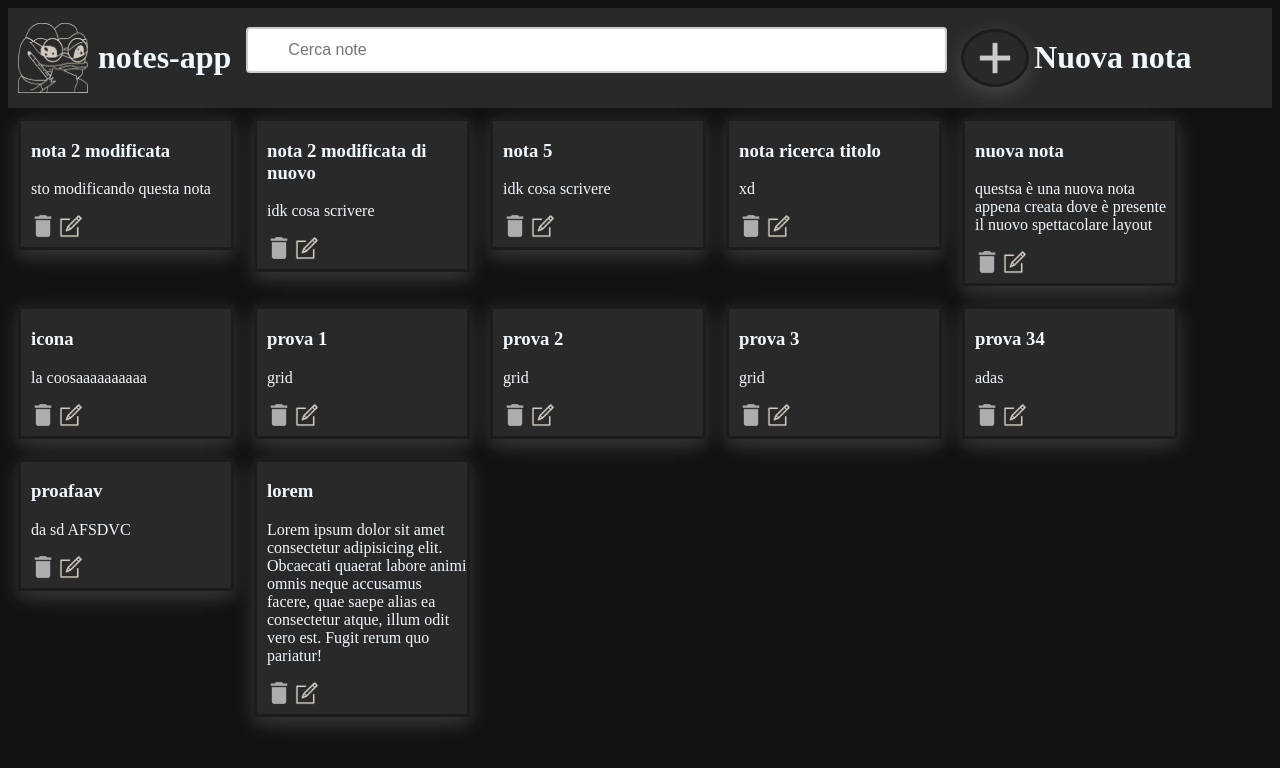
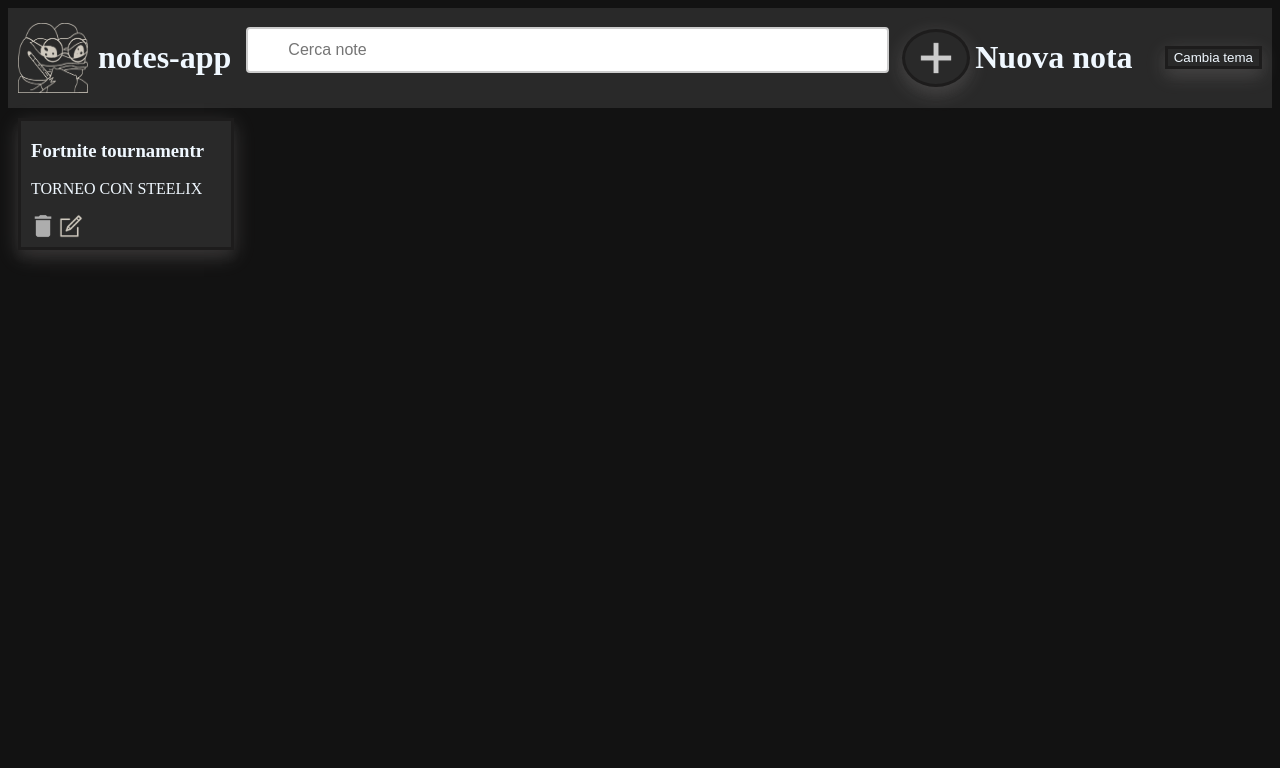
Before and after one commit to eleonora17/notes-app, a PHP site: page /index.php?action=showAll in a window 1280 px wide. Shown: the top 768 px of the page. Run offline with PHP 8.4, Linux system fonts and the light colour scheme.

Commit message:
add theme switch

```diff
--- a/Models/Note.php
+++ b/Models/Note.php
@@ -65,8 +65,8 @@ class Note
                 ";
                 ?>
                 <div class="toolbar">
-                    <a href='index.php?action=delete&id=<?php echo "$this->id"?>'><img src="./styles/imgs/wtrashcan.png"></a>
-                    <a href='index.php?action=edit&id=<?php echo "$this->id"?>'><img src="./styles/imgs/wedit.png"></a>
+                    <a href='index.php?action=delete&id=<?php echo "$this->id"?>'><img src="./styles/imgs/dark/trashcan.png"></a>
+                    <a href='index.php?action=edit&id=<?php echo "$this->id"?>'><img src="./styles/imgs/dark/edit.png"></a>
                 </div>
             </div>
         <?php
--- a/Note_repository/notes.json
+++ b/Note_repository/notes.json
@@ -1,80 +1,8 @@
 [
     {
-        "titolo": "nota 2 modificata",
-        "contenuto": "sto modificando questa nota",
-        "id": "48123008",
-        "dataCreazione": "2022-05-22 15:34:18"
-    },
-    {
-        "titolo": "nota 2 modificata di nuovo",
-        "contenuto": "  idk cosa scrivere",
-        "id": "03639879",
-        "dataCreazione": "2022-05-31 09:54:00"
-    },
-    {
-        "titolo": "nota 5",
-        "contenuto": "idk cosa scrivere",
-        "id": "91526745",
-        "dataCreazione": "2022-05-31 09:54:13"
-    },
-    {
-        "titolo": "nota ricerca titolo",
-        "contenuto": "xd",
-        "id": "20316819",
-        "dataCreazione": "2022-05-31 10:53:19"
-    },
-    {
-        "titolo": "nuova nota ",
-        "contenuto": "questsa è una nuova nota appena creata \r\ndove è presente il nuovo spettacolare layout",
-        "id": "72017769",
-        "dataCreazione": "2022-06-02 17:27:17"
-    },
-    {
-        "titolo": "icona ",
-        "contenuto": "la coosaaaaaaaaaa\r\n",
-        "id": "54026223",
-        "dataCreazione": "2022-06-02 20:55:53"
-    }
-,
-    {
-        "titolo": "prova 1",
-        "contenuto": "grid\r\n",
-        "id": "00468953",
-        "dataCreazione": "2022-06-02 21:00:07"
-    }
-,
-    {
-        "titolo": "prova 2",
-        "contenuto": "grid",
-        "id": "50297979",
-        "dataCreazione": "2022-06-02 21:00:15"
-    }
-,
-    {
-        "titolo": "prova 3",
-        "contenuto": "grid ",
-        "id": "10738636",
-        "dataCreazione": "2022-06-02 21:00:26"
-    }
-,
-    {
-        "titolo": "prova 34",
-        "contenuto": "adas",
-        "id": "59714410",
-        "dataCreazione": "2022-06-02 21:00:37"
-    }
-,
-    {
-        "titolo": "proafaav",
-        "contenuto": "da sd AFSDVC",
-        "id": "93204342",
-        "dataCreazione": "2022-06-02 21:00:45"
-    }
-,
-    {
-        "titolo": "lorem",
-        "contenuto": "Lorem ipsum dolor sit amet consectetur adipisicing elit. Obcaecati quaerat labore animi omnis neque accusamus facere, quae saepe alias ea consectetur atque, illum odit vero est. Fugit rerum quo pariatur!",
-        "id": "44285515",
-        "dataCreazione": "2022-06-02 21:06:45"
+        "titolo": "Fortnite tournamentr",
+        "contenuto": "TORNEO CON STEELIX",
+        "id": "18214910",
+        "dataCreazione": "2022-06-03 10:37:47"
     }
 ]
--- a/index.php
+++ b/index.php
@@ -4,13 +4,16 @@
 
 <head>
     <link rel="stylesheet" href="./styles/styles.css">
+    <link class="theme" rel="stylesheet" href="./styles/darktheme.css">
+    <script src="https://ajax.googleapis.com/ajax/libs/jquery/3.6.0/jquery.min.js"></script>
+    <script src="./styles/script.js"></script>
 </head>
 
 <body>
 
 <div class="topbar">
     <div class="topbar-item1">
-        <a href="index.php?action=showAll"><img class="logo" src="./styles/imgs/wlogo.png"></a>
+        <a href="index.php?action=showAll"><img class="logo" src="./styles/imgs/dark/logo.png"></a>
     </div>
     <div class="topbar-item2">
         <h1>notes-app</h1>
@@ -22,10 +25,13 @@
         </form>
     </div>
     <div class="topbar-item4">
-        <button class="add-button"><a href="./index.php?action=add"><img class="addlogo" src="./styles/imgs/wadd.png"></a></button>
+        <button class="add-button"><a href="./index.php?action=add"><img class="addlogo" src="./styles/imgs/dark/add.png"></a></button>
     </div>
     <div class="topbar-item5">
         <h1>Nuova nota</h1>
+    </div>
+    <div class="topbar-item6">
+        <button class="theme-button">Cambia tema</button>
     </div>
 </div>
 <?php
--- /dev/null
+++ b/styles/darktheme.css
@@ -0,0 +1,38 @@
+body{
+    background-color: #121212;
+    color: aliceblue;
+}
+
+.nota{
+    background-color: #292929;
+    border: 3px solid #1b1a1adc;
+    box-shadow: 0 8px 8px 0 rgba(61, 59, 59, 0.2), 0 6px 20px 0 rgba(218, 209, 209, 0.2);
+}
+
+.topbar{
+    background-color: #292929;
+}
+
+.add-button{
+    background-color: #292929;
+    border: 3px solid #1b1a1adc;
+    box-shadow: 0 8px 8px 0 rgba(61, 59, 59, 0.2), 0 6px 20px 0 rgba(218, 209, 209, 0.2);
+}
+
+.theme-button{
+    color: aliceblue;
+    background-color: #292929;
+    border: 3px solid #1b1a1adc;
+    box-shadow: 0 8px 8px 0 rgba(61, 59, 59, 0.2), 0 6px 20px 0 rgba(218, 209, 209, 0.2);
+}
+
+.searchbar{
+    border: 2px solid #ccc;
+    background-color: white;
+    background-image: url("./imgs/dark/searchicon.png");
+}
+
+.note-form{
+    color: aliceblue;
+    background-color: #292929;
+}
--- /dev/null
+++ b/styles/script.js
@@ -0,0 +1,11 @@
+$(function(){
+    $(".theme-button").click(function(){
+        if($(".theme").attr("href") == "./styles/lighttheme.css"){
+            $(".theme").attr("href","./styles/darktheme.css");
+            $("img").attr("src").replace(/light/g,"dark");
+        }else{
+            $(".theme").attr("href","./styles/lighttheme.css");
+            $("img").attr("src").replace(/dark/g,"light");
+        }
+    })
+});
--- a/styles/styles.css
+++ b/styles/styles.css
@@ -1,8 +1,3 @@
-body{
-    background-color: #121212;
-    color: aliceblue;
-}
-
 img{
     width: 24;
     height: 24;
@@ -25,16 +20,12 @@ img{
     padding-bottom: 5px;
     width: 200px;
     margin: 10px;
-    background-color: #292929;
-    border: 3px solid #1b1a1adc;
-    box-shadow: 0 8px 8px 0 rgba(61, 59, 59, 0.2), 0 6px 20px 0 rgba(218, 209, 209, 0.2);
 }
 
 .topbar{
     padding: 5px;
     display: flex;
     align-items: center;
-    background-color: #292929;
 }
 
 
@@ -55,18 +46,21 @@ img{
 
 }
 .topbar-item5{
-    flex-grow: 0.5;
+    flex-grow: 0.1;
     margin: 5px;
 }
-
+.topbar-item6{
+    flex-grow: 0;
+    margin: 5px;
+}
 
 .add-button{
     margin-left: 10px;
     border-radius: 100%;
-    background-color: #292929;
-    border: 3px solid #1b1a1adc;
-    box-shadow: 0 8px 8px 0 rgba(61, 59, 59, 0.2), 0 6px 20px 0 rgba(218, 209, 209, 0.2);
+}
 
+.theme-button{
+    margin-left: 10px;
 }
 
 .addlogo{
@@ -78,20 +72,15 @@ img{
     width: 98%;
     margin: 10px;
     box-sizing: border-box;
-    border: 2px solid #ccc;
     border-radius: 4px;
     font-size: 16px;
-    background-color: white;
-    background-image: url("./imgs/bsearchicon.png");
     background-position: 10px 10px;
     background-repeat: no-repeat;
     padding: 12px 20px 12px 40px;
 }
 
 .note-form{
-    color: aliceblue;
     margin: 5px;
-    background-color: #292929;
     width: 50%;
 }
 
```
Also changed, not shown: styles/lighttheme.css (added, +38 -0 lines), styles/imgs/dark/add.png (renamed from styles/imgs/wadd.png), styles/imgs/dark/edit.png (renamed from styles/imgs/wedit.png), styles/imgs/dark/logo.png (renamed from styles/imgs/wlogo.png), styles/imgs/dark/searchicon.png (renamed from styles/imgs/bsearchicon.png), styles/imgs/dark/trashcan.png (renamed from styles/imgs/wtrashcan.png), styles/imgs/light/add.png (renamed from styles/imgs/badd.png), styles/imgs/light/edit.png (renamed from styles/imgs/bedit.png), styles/imgs/light/logo.png (renamed from styles/imgs/logo.png), styles/imgs/light/searchicon.png (added), styles/imgs/light/trashcan.png (renamed from styles/imgs/btrashcan.png).
